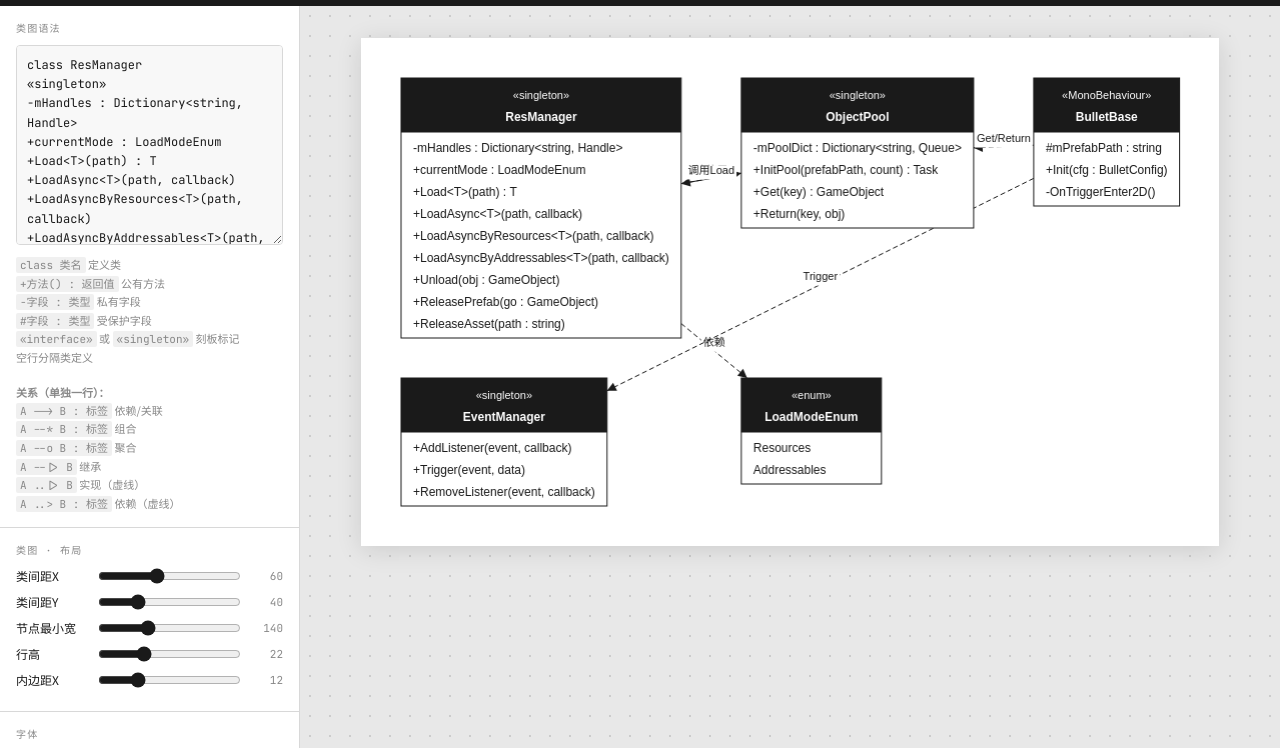
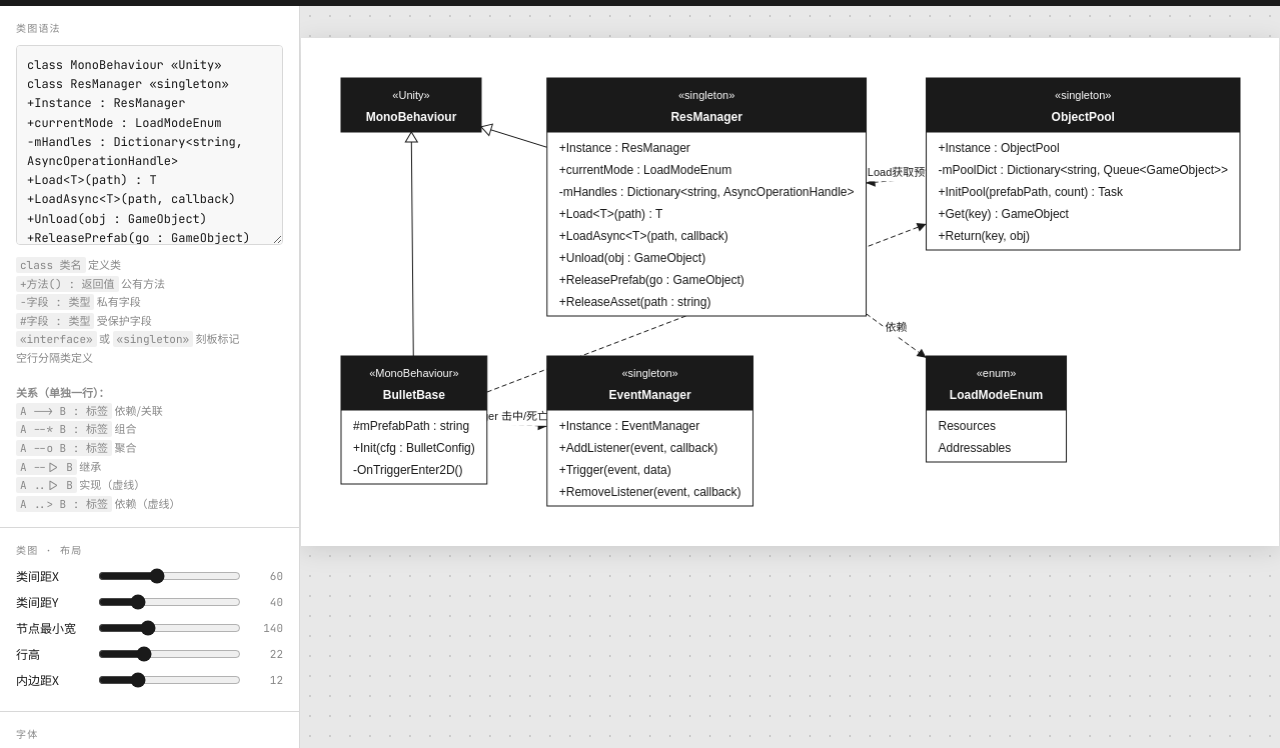
Before and after one commit to jieli7583/Automatic-editing-of-image-numbers-in-the-paper, a plain HTML site: page diagram.html in a window 1280 px wide. Shown: the part 42-790 px from the top of the page. Drawn offline with Linux system fonts and the light colour scheme.

Commit message:
Refactor class definitions and relationships in diagram
解析器现在支持 class Foo «singleton» 这种格式，不再要求刻板标记单独一行。
旧逻辑用空行来"结束当前类"，现在改为遇到 class 关键字就自动开始新类，无需空行分隔。

```diff
--- a/diagram.html
+++ b/diagram.html
@@ -341,47 +341,40 @@ function setMode(m) {
 // ═══════════════════════════════════════════════════════
 //  DEFAULT TEXTS
 // ═══════════════════════════════════════════════════════
-const DEFAULT_CLASS = `class ResManager
-«singleton»
--mHandles : Dictionary<string, Handle>
+const DEFAULT_CLASS = `class MonoBehaviour «Unity»
+class ResManager «singleton»
++Instance : ResManager
 +currentMode : LoadModeEnum
+-mHandles : Dictionary<string, AsyncOperationHandle>
 +Load<T>(path) : T
 +LoadAsync<T>(path, callback)
-+LoadAsyncByResources<T>(path, callback)
-+LoadAsyncByAddressables<T>(path, callback)
 +Unload(obj : GameObject)
 +ReleasePrefab(go : GameObject)
 +ReleaseAsset(path : string)
-
-class ObjectPool
-«singleton»
--mPoolDict : Dictionary<string, Queue>
+class ObjectPool «singleton»
++Instance : ObjectPool
+-mPoolDict : Dictionary<string, Queue<GameObject>>
 +InitPool(prefabPath, count) : Task
 +Get(key) : GameObject
 +Return(key, obj)
-
-class BulletBase
-«MonoBehaviour»
+class BulletBase «MonoBehaviour»
 #mPrefabPath : string
 +Init(cfg : BulletConfig)
 -OnTriggerEnter2D()
-
-class EventManager
-«singleton»
+class EventManager «singleton»
++Instance : EventManager
 +AddListener(event, callback)
 +Trigger(event, data)
 +RemoveListener(event, callback)
-
-class LoadModeEnum
-«enum»
+class LoadModeEnum «enum»
 Resources
 Addressables
-
-ResManager --> ObjectPool : 被使用
+ResManager --|> MonoBehaviour
+BulletBase --|> MonoBehaviour
 ResManager ..> LoadModeEnum : 依赖
-ObjectPool ..> ResManager : 调用Load
-BulletBase ..> ObjectPool : Get/Return
-BulletBase ..> EventManager : Trigger`;
+ObjectPool ..> ResManager : 调用Load获取预制体
+BulletBase ..> ObjectPool : Get/Return 实例
+BulletBase ..> EventManager : Trigger 击中/死亡事件`;
 
 const DEFAULT_SEQ = `participant Caller
 participant ResManager
@@ -481,6 +474,8 @@ function wrapText(ctx, text, maxW) {
 // ── Parser ──────────────────────────────────────────────
 // Relation pattern: A --> B, A --* B, A --o B, A --|> B, A ..|> B, A ..> B
 const REL_RE = /^(\S+)\s+(-->|--\*|--o|--\|>|\.\.\|>|\.\.>)\s+(\S+)(?:\s*:\s*(.+))?$/;
+// Matches: class Foo  OR  class Foo «stereo»
+const CLASS_RE = /^class\s+(\S+)(?:\s+(«[^»]+»))?/;
 
 function parseClass(text) {
   const classes = [];
@@ -488,32 +483,31 @@ function parseClass(text) {
   let cur = null;
 
   for (let raw of text.split('\n')) {
-    const line = raw.trimEnd();
-    const trimmed = line.trim();
-    if (!trimmed) { cur = null; continue; }
+    const trimmed = raw.trim();
+    if (!trimmed) continue;  // skip blank lines but don't reset cur
 
-    // Relation line
+    // Relation line (check before class so "class" in label doesn't confuse)
     const rm = trimmed.match(REL_RE);
     if (rm) {
       rels.push({ from: rm[1], type: rm[2], to: rm[3], label: rm[4] || '' });
-      cur = null;
       continue;
     }
 
-    // Class header
-    if (trimmed.startsWith('class ')) {
-      cur = { name: trimmed.slice(6).trim(), stereo: '', members: [] };
+    // Class header  — "class Foo" or "class Foo «stereo»"
+    const cm = trimmed.match(CLASS_RE);
+    if (cm) {
+      cur = { name: cm[1], stereo: cm[2] || '', members: [] };
       classes.push(cur);
       continue;
     }
 
-    // Stereotype
+    // Standalone stereotype on its own line (old format still works)
     if (cur && trimmed.startsWith('«') && trimmed.endsWith('»')) {
       cur.stereo = trimmed;
       continue;
     }
 
-    // Member
+    // Member line (anything else while we have a current class)
     if (cur) {
       cur.members.push(trimmed);
     }
```
